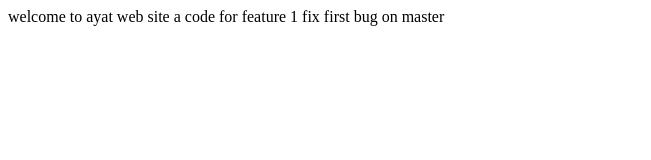
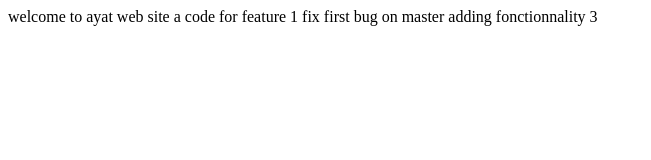
Before and after one commit to ayatb/ayatWebSite, a plain HTML site: page WebContent/index.html in a window 1280 px wide. Shown: the whole page, without its empty margins (0-651 px from the left). Drawn offline with Linux system fonts and the light colour scheme.

Commit message:
i add fonctionnality 3

```diff
--- a/WebContent/index.html
+++ b/WebContent/index.html
@@ -8,5 +8,6 @@
 welcome to ayat web site
 a code for feature 1
 fix first bug on master
+adding fonctionnality 3
 </body>
 </html>
```
